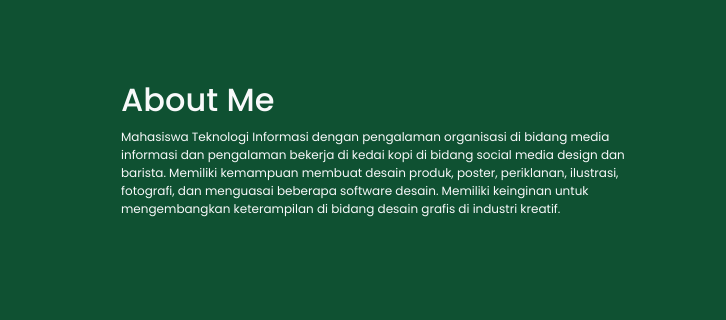
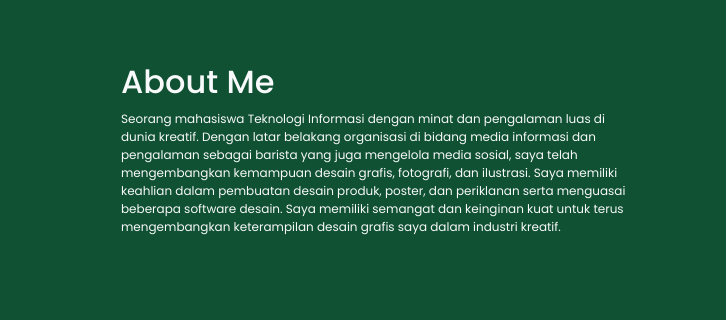
Before and after one commit to satriamhmd/web.portofolio, a plain HTML site: page index.html in a window 1280 px wide. Shown: the part 752-1072 px from the top of the page, 554-1280 px from the left. Drawn offline with nearby package versions, Linux system fonts and the light colour scheme.

Commit message:
mengubah about

```diff
--- a/index.html
+++ b/index.html
@@ -100,8 +100,7 @@
         <div class="col-md-3 description-content">
           <h1 class="text-light">About Me</h1>
           <p class="text-light text-start">
-            Mahasiswa Teknologi Informasi dengan pengalaman organisasi di bidang media informasi dan pengalaman bekerja di kedai kopi di bidang social media design dan barista. Memiliki kemampuan membuat desain produk, poster, periklanan,
-            ilustrasi, fotografi, dan menguasai beberapa software desain. Memiliki keinginan untuk mengembangkan keterampilan di bidang desain grafis di industri kreatif.
+            Seorang mahasiswa Teknologi Informasi dengan minat dan pengalaman luas di dunia kreatif. Dengan latar belakang organisasi di bidang media informasi dan pengalaman sebagai barista yang juga mengelola media sosial, saya telah mengembangkan kemampuan desain grafis, fotografi, dan ilustrasi. Saya memiliki keahlian dalam pembuatan desain produk, poster, dan periklanan serta menguasai beberapa software desain. Saya memiliki semangat dan keinginan kuat untuk terus mengembangkan keterampilan desain grafis saya dalam industri kreatif.
           </p>
         </div>
       </section>
```
